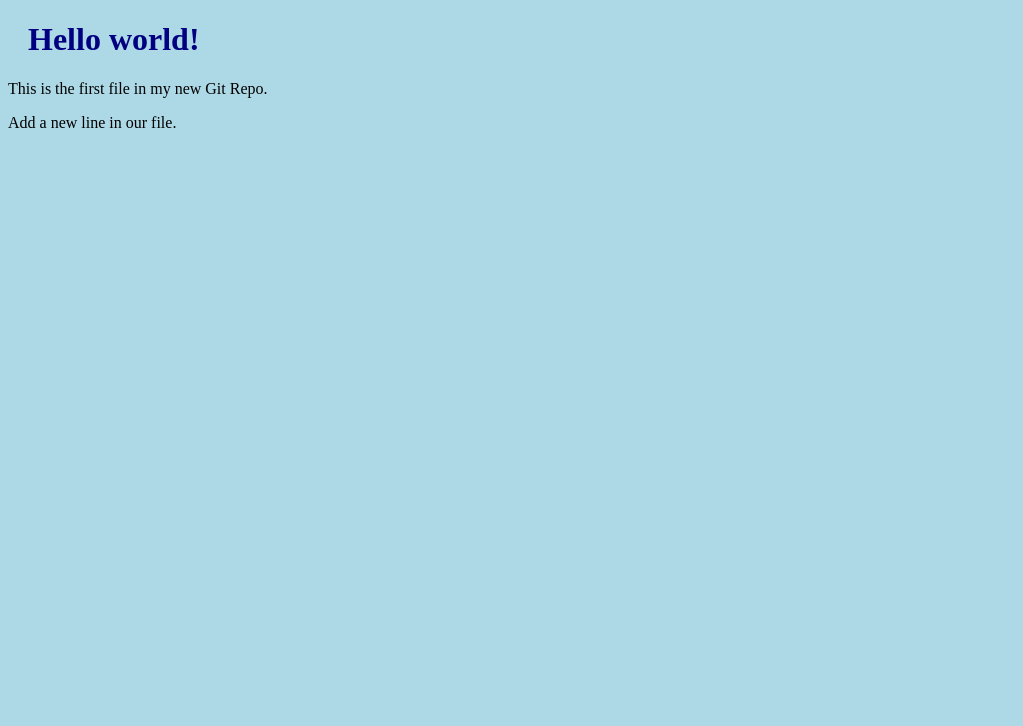
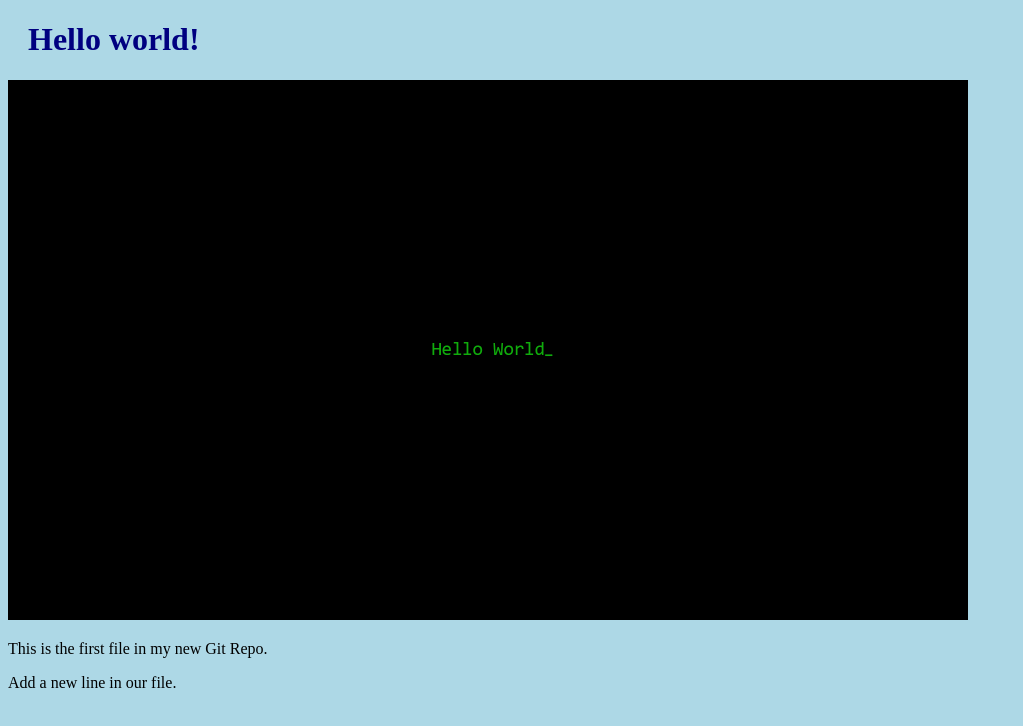
Before and after one commit to a-meade/a-meade.github.io, a plain HTML site: page index.html in a window 1280 px wide. Shown: the whole page, without its empty margins (0-1023 px from the left). Drawn offline with Linux system fonts and the light colour scheme.

Commit message:
Added image to Hello World

```diff
--- a/index.html
+++ b/index.html
@@ -7,6 +7,8 @@
 <body>
 
 <h1>Hello world!</h1>
+<div><img src="wallhaven.png" alt="Hello World from Space"
+style="width:100%;max-width:960px"></div>
 <p>This is the first file in my new Git Repo.</p>
 <p>Add a new line in our file.</p>
 
```
Also changed, not shown: wallhaven.png (added).
